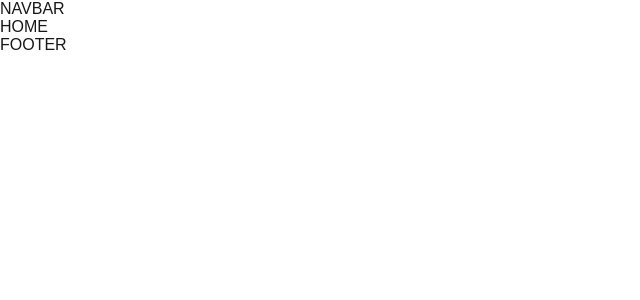
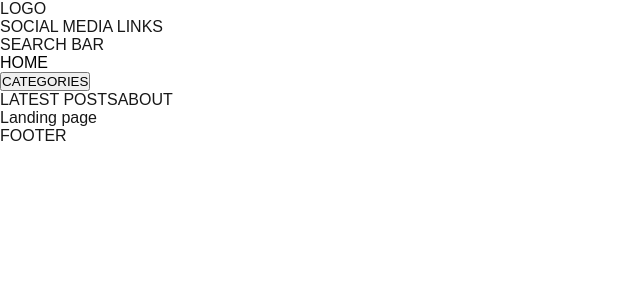
Before and after one commit to arnaldo10cisne/blog.arnaldocisneros.com, a Next.js app: page / in a window 1280 px wide. Shown: the top 300 px of the page, without its empty margins (0-640 px from the left). Built offline with nearby package versions, Linux system fonts and the light colour scheme.

Commit message:
created basic navigation

```diff
--- a/src/app/layout.tsx
+++ b/src/app/layout.tsx
@@ -1,8 +1,8 @@
 import type { Metadata } from "next";
 import localFont from "next/font/local";
 import "./ui/globals.scss";
-import Footer from "./ui/footer/footer";
-import Navbar from "./ui/navbar/navbar";
+import Footer from "./ui/footer/Footer";
+import Navbar from "./ui/navbar/Navbar";
 
 const geistSans = localFont({
   src: "./ui/fonts/GeistVF.woff",
@@ -16,8 +16,8 @@ const geistMono = localFont({
 });
 
 export const metadata: Metadata = {
-  title: "Create Next App",
-  description: "Generated by create next app",
+  title: "Arnaldo Cisneros | Blog",
+  description: "Personal Blog to share with others what I know",
 };
 
 export default function RootLayout({
--- /dev/null
+++ b/src/app/lib/models.ts
@@ -0,0 +1,5 @@
+export interface NavbarLinkModel {
+  label: string;
+  href: string;
+  newTab?: boolean;
+}
--- a/src/app/page.tsx
+++ b/src/app/page.tsx
@@ -2,5 +2,5 @@
 // import styles from "./page.module.scss";
 
 export default function Home() {
-  return <div>HOME</div>;
+  return <div>Landing page</div>;
 }
--- /dev/null
+++ b/src/app/ui/navbar/NavbarLink.module.scss
@@ -0,0 +1,4 @@
+.isCurrent {
+  background-color: white;
+  color: black;
+}
--- /dev/null
+++ b/src/app/ui/navbar/NavbarLink.tsx
@@ -0,0 +1,25 @@
+"use client";
+
+import React from "react";
+import Link from "next/link";
+import { usePathname } from "next/navigation";
+import styles from "./NavbarLink.module.scss";
+import { NavbarLinkModel } from "@/app/lib/models";
+
+const NavbarLink = ({ label, href, newTab = false }: NavbarLinkModel) => {
+  const pathname = usePathname();
+  const isCurrent: boolean = pathname === href;
+
+  return (
+    <Link
+      key={label}
+      href={href}
+      className={`${isCurrent ? styles.isCurrent : ""}`}
+      target={newTab ? "_blank" : "_self"}
+    >
+      {label}
+    </Link>
+  );
+};
+
+export default NavbarLink;
--- /dev/null
+++ b/src/app/ui/navbar/NavbarSelector.tsx
@@ -0,0 +1,41 @@
+"use client";
+
+import { NavbarLinkModel } from "@/app/lib/models";
+import React, { useState } from "react";
+import NavbarLink from "./NavbarLink";
+
+export interface NavbarSelectorProps {
+  label: string;
+  optionsList: NavbarLinkModel[];
+}
+
+const NavbarSelector = ({ label, optionsList }: NavbarSelectorProps) => {
+  const [isOpen, setIsOpen] = useState<boolean>(false);
+  const toggleDropdownMenu = (option: boolean) => {
+    setIsOpen(option);
+  };
+
+  return (
+    <div
+      onMouseEnter={() => {
+        toggleDropdownMenu(true);
+      }}
+      onMouseLeave={() => {
+        toggleDropdownMenu(false);
+      }}
+    >
+      <button>{label}</button>
+      {isOpen ? (
+        <ul>
+          <li>
+            {optionsList.map((option, index) => (
+              <NavbarLink key={index} {...option} />
+            ))}
+          </li>
+        </ul>
+      ) : null}
+    </div>
+  );
+};
+
+export default NavbarSelector;
--- a/src/app/ui/navbar/navbar.tsx
+++ b/src/app/ui/navbar/navbar.tsx
@@ -1,7 +1,67 @@
 import React from "react";
+import NavbarLink from "./NavbarLink";
+import { NavbarLinkModel } from "@/app/lib/models";
+import NavbarSelector, { NavbarSelectorProps } from "./NavbarSelector";
+
+const HOME_LINK: NavbarLinkModel = {
+  label: "HOME",
+  href: "/",
+};
+const LATESTS_POSTS_LINK: NavbarLinkModel = {
+  label: "LATEST POSTS",
+  href: "/latest-posts",
+};
+
+const ABOUT_LINK: NavbarLinkModel = {
+  label: "ABOUT",
+  href: "https://www.arnaldocisneros.com/",
+  newTab: true,
+};
+
+const CATEGORIES_SELECTOR: NavbarSelectorProps = {
+  label: "CATEGORIES",
+  optionsList: [
+    {
+      label: "DEVELOPING",
+      href: "/categories/developing",
+    },
+    {
+      label: "CLOUD",
+      href: "/categories/cloud",
+    },
+    {
+      label: "LIFESTYLE",
+      href: "/categories/lifestyle",
+    },
+    {
+      label: "GAMEDEV",
+      href: "/categories/gamedev",
+    },
+    {
+      label: "DEV DIARY",
+      href: "/categories/dev-diary",
+    },
+    {
+      label: "THE GRAB BAG",
+      href: "/categories/grab-bag",
+    },
+  ],
+};
 
 const Navbar = () => {
-  return <nav>NAVBAR</nav>;
+  return (
+    <nav>
+      <div>LOGO</div>
+      <div>SOCIAL MEDIA LINKS</div>
+      <div>SEARCH BAR</div>
+      <div>
+        <NavbarLink {...HOME_LINK} />
+        <NavbarSelector {...CATEGORIES_SELECTOR} />
+        <NavbarLink {...LATESTS_POSTS_LINK} />
+        <NavbarLink {...ABOUT_LINK} />
+      </div>
+    </nav>
+  );
 };
 
 export default Navbar;
```
